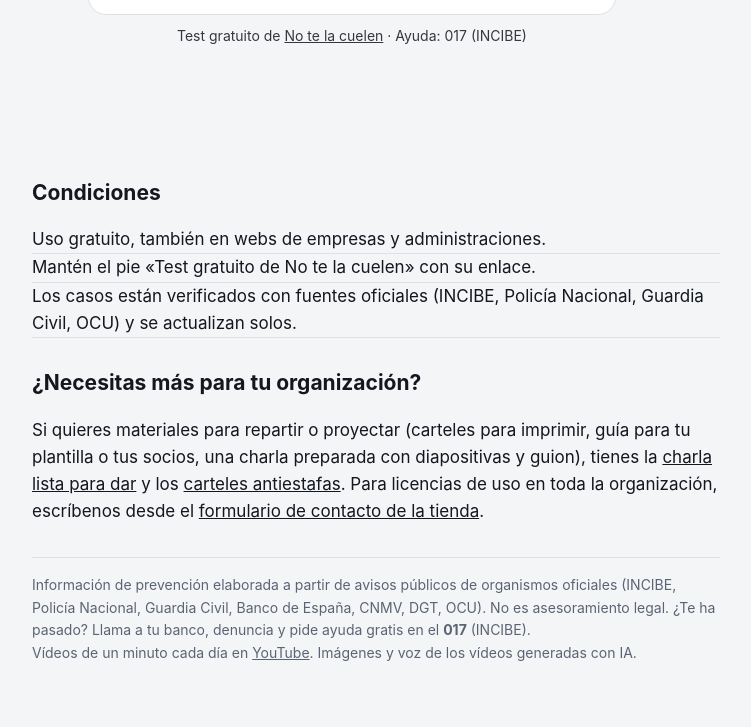
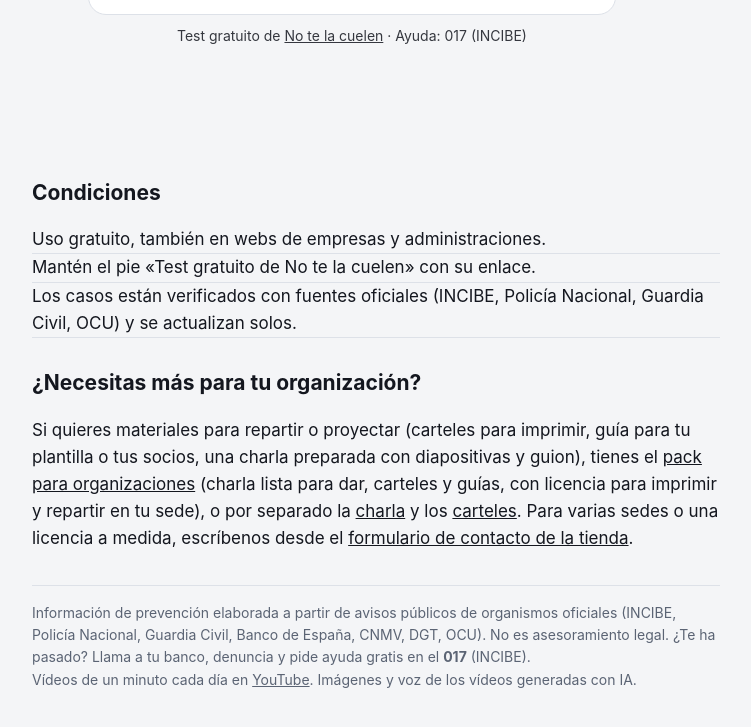
Before and after one commit to notelacuelen/notelacuelen.github.io, a plain HTML site: page insertar.html in a window 1280 px wide. Shown: the part 1139-1866 px from the top of the page, without its empty margins (264-1015 px from the left). Drawn offline with Linux system fonts and the light colour scheme.

Commit message:
Insertar: enlace al pack para organizaciones

```diff
--- a/insertar.html
+++ b/insertar.html
@@ -36,7 +36,7 @@ footer{color:var(--suave);font-size:14px;margin-top:32px;border-top:1px solid va
 <li>Los casos están verificados con fuentes oficiales (INCIBE, Policía Nacional, Guardia Civil, OCU) y se actualizan solos.</li>
 </ul>
 <h2>¿Necesitas más para tu organización?</h2>
-<p>Si quieres materiales para repartir o proyectar (carteles para imprimir, guía para tu plantilla o tus socios, una charla preparada con diapositivas y guion), tienes la <a href="https://payhip.com/b/zMgXb">charla lista para dar</a> y los <a href="https://payhip.com/b/YdyTh">carteles antiestafas</a>. Para licencias de uso en toda la organización, escríbenos desde el <a href="https://payhip.com/Notelacuelen">formulario de contacto de la tienda</a>.</p>
+<p>Si quieres materiales para repartir o proyectar (carteles para imprimir, guía para tu plantilla o tus socios, una charla preparada con diapositivas y guion), tienes el <a href="https://payhip.com/b/QYOAo">pack para organizaciones</a> (charla lista para dar, carteles y guías, con licencia para imprimir y repartir en tu sede), o por separado la <a href="https://payhip.com/b/zMgXb">charla</a> y los <a href="https://payhip.com/b/YdyTh">carteles</a>. Para varias sedes o una licencia a medida, escríbenos desde el <a href="https://payhip.com/Notelacuelen">formulario de contacto de la tienda</a>.</p>
 <footer>Información de prevención elaborada a partir de avisos públicos de organismos oficiales (INCIBE, Policía Nacional, Guardia Civil, Banco de España, CNMV, DGT, OCU). No es asesoramiento legal.
 ¿Te ha pasado? Llama a tu banco, denuncia y pide ayuda gratis en el <strong>017</strong> (INCIBE).<br>
 Vídeos de un minuto cada día en <a href="https://www.youtube.com/@notelacuelen_es">YouTube</a>. Imágenes y voz de los vídeos generadas con IA.</footer>
```
